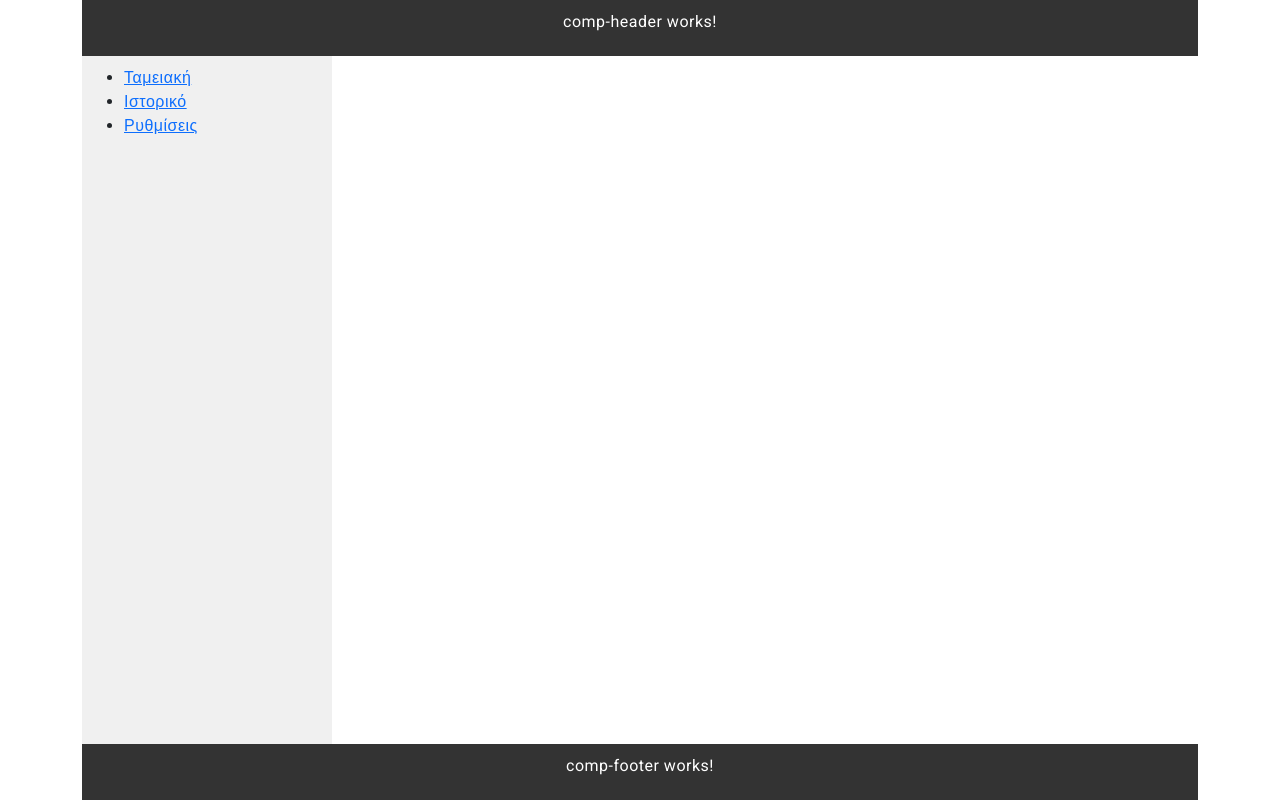
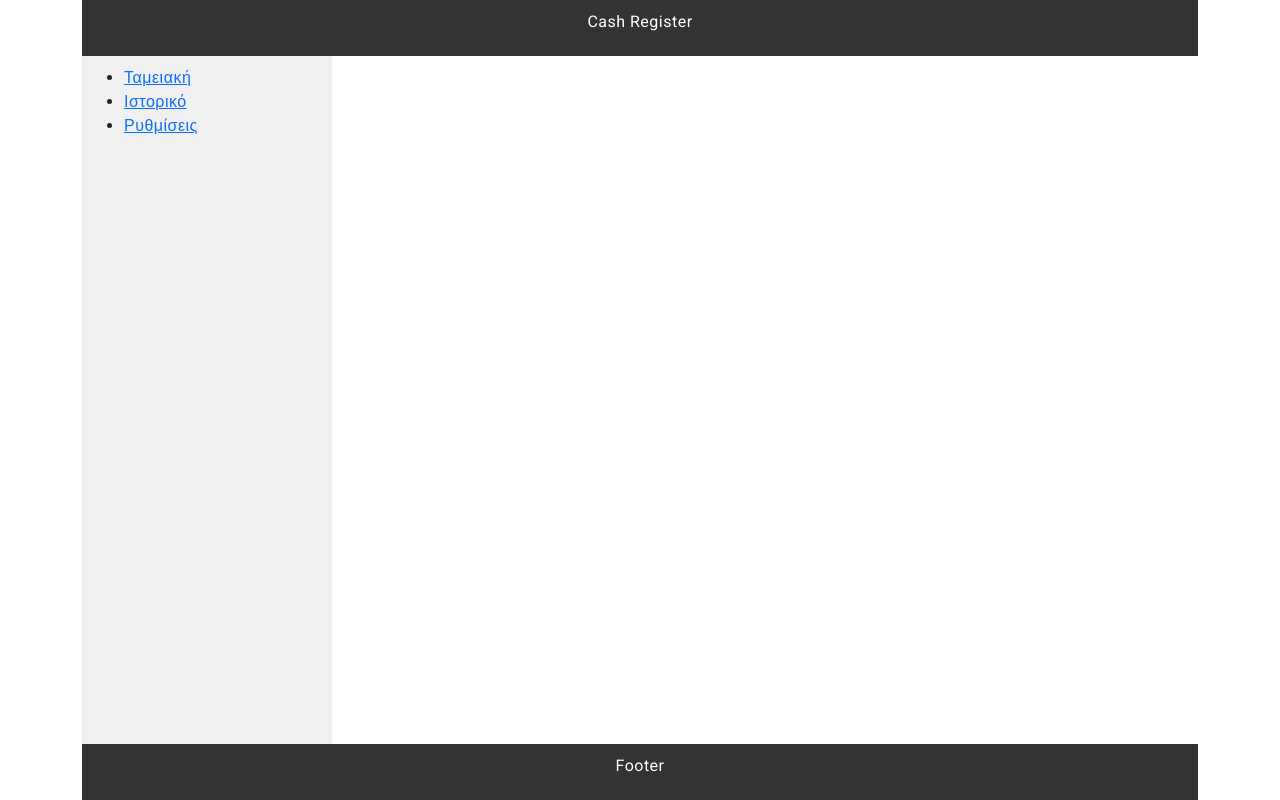
Before and after one commit to fotisgiann0/ReceiptProject, an Angular app in the folder receipt-project/: page / in a window 1280 px wide. Built offline with nearby package versions, Linux system fonts and the light colour scheme.

Commit message:
changed button

```diff
--- a/receipt-project/src/app/components/comp-footer/comp-footer.component.html
+++ b/receipt-project/src/app/components/comp-footer/comp-footer.component.html
@@ -1 +1 @@
-<p>comp-footer works!</p>
+<p>Footer</p>
--- a/receipt-project/src/app/components/comp-header/comp-header.component.html
+++ b/receipt-project/src/app/components/comp-header/comp-header.component.html
@@ -1 +1 @@
-<p>comp-header works!</p>
+<p>Cash Register</p>
--- a/receipt-project/src/app/components/popup/popup.component.html
+++ b/receipt-project/src/app/components/popup/popup.component.html
@@ -1,5 +1,5 @@
 <!-- Button trigger modal -->
-<button type="button" class="btn btn-primary" data-bs-toggle="modal" data-bs-target="#exampleModal">
+<button type="button" class="btn btn-secondary" data-bs-toggle="modal" data-bs-target="#exampleModal">
     Έκδοση Απόδειξης
   </button>
 
@@ -8,7 +8,7 @@
     <div class="modal-dialog">
       <div class="modal-content">
         <div class="modal-header">
-          <h1 class="modal-title fs-5" id="exampleModalLabel">Modal title</h1>
+          <h1 class="modal-title fs-5" id="exampleModalLabel">Απόδειξη</h1>
           <button type="button" class="btn-close" data-bs-dismiss="modal" aria-label="Close"></button>
         </div>
         <div class="modal-body">
--- a/receipt-project/src/app/components/receipt/receipt.component.html
+++ b/receipt-project/src/app/components/receipt/receipt.component.html
@@ -18,7 +18,7 @@
         <button type="submit" (click)="handleReset()">Καθαρισμός</button>
     </form>
     @if(!this.isFormValid){
-<div>Form is Invalid</div>
+        <div>Form is Invalid</div>
     }
     @if(paidTotal > 0){
         <div class="paid">
```
